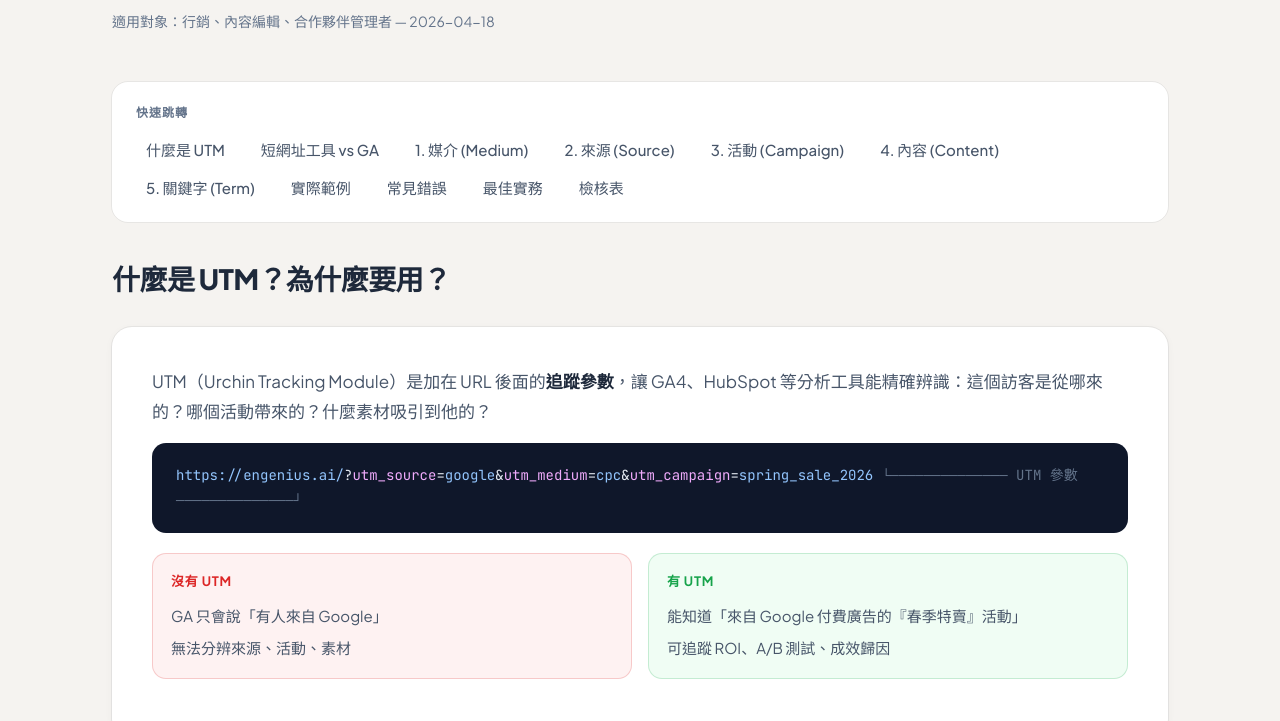
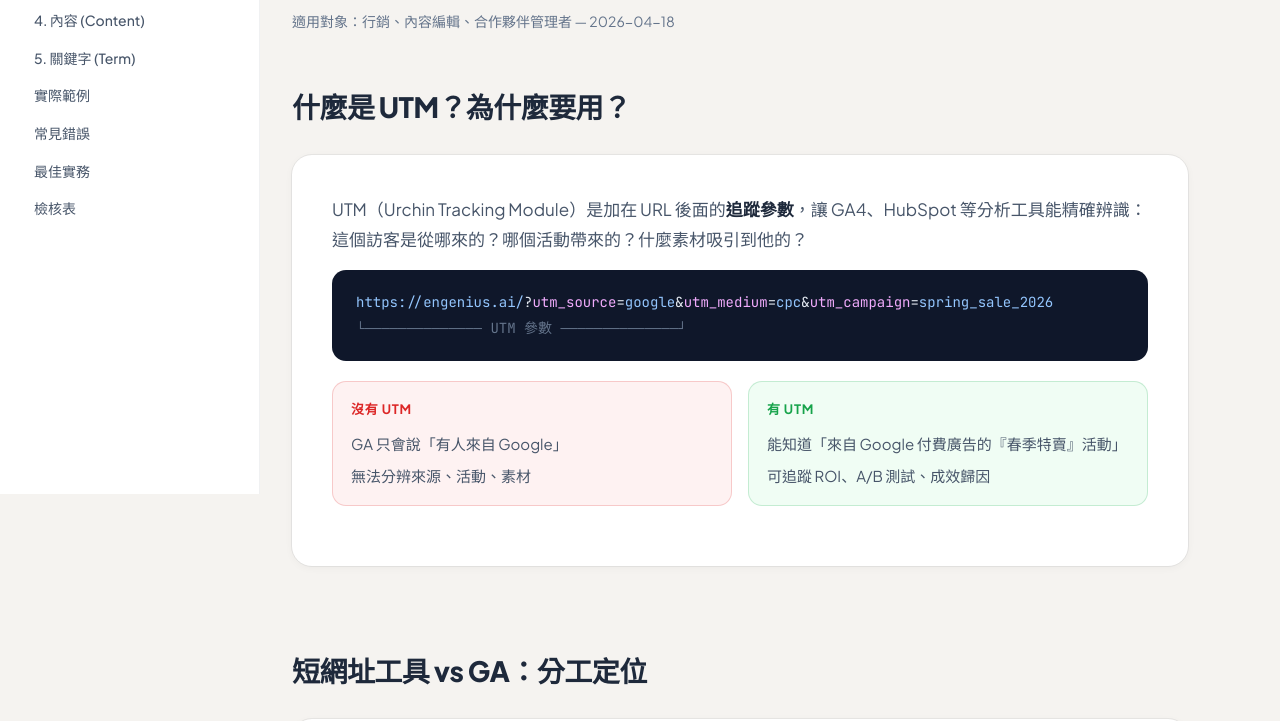
Before and after one commit to terrelyeh/comms-docs, a plain HTML site: page utm-parameters-guide.html in a window 1280 px wide. Shown: the part 306-1027 px from the top of the page. Drawn offline with Linux system fonts and the light colour scheme.

Commit message:
feat(utm-guide): 目錄改為左側固定側邊欄 + 滾動高亮
- TOC 從頁首橫條改為 260px 固定左側面板
- 加入 scroll-spy（IntersectionObserver）標註當前章節
- 960px 以下自動退回橫條式 TOC

```diff
--- a/utm-parameters-guide.html
+++ b/utm-parameters-guide.html
@@ -108,34 +108,49 @@
       font-size: 14px; color: var(--text-tertiary); margin-top: 12px;
     }
 
-    /* ---- TOC ---- */
+    /* ---- TOC (fixed left sidebar) ---- */
     .toc {
-      max-width: 1120px; margin: 0 auto; padding: 0 32px 32px;
+      position: fixed;
+      top: 60px; left: 0; bottom: 0;
+      width: 260px;
+      background: var(--card);
+      border-right: 1px solid var(--ring);
+      overflow-y: auto;
+      padding: 28px 20px 40px;
+      z-index: 20;
     }
-    .toc-card {
-      background: var(--card); border-radius: 16px;
-      outline: 1px solid var(--ring);
-      padding: 20px 24px;
-    }
+    .toc-card { background: transparent; padding: 0; outline: none; }
     .toc-card .toc-label {
-      font-size: 12px; font-weight: 700; letter-spacing: 0.08em;
+      font-size: 11px; font-weight: 700; letter-spacing: 0.1em;
       color: var(--text-tertiary); text-transform: uppercase;
-      margin-bottom: 12px;
+      margin-bottom: 14px; padding: 0 10px;
     }
     .toc-list {
-      display: flex; flex-wrap: wrap; gap: 8px 16px;
+      display: flex; flex-direction: column; gap: 2px;
       list-style: none;
     }
     .toc-list a {
+      display: block;
       color: var(--text-secondary); text-decoration: none;
-      font-size: 15px; font-weight: 500;
-      padding: 4px 10px; border-radius: 8px;
+      font-size: 14px; font-weight: 500;
+      padding: 8px 12px; border-radius: 8px;
+      border-left: 2px solid transparent;
       transition: all 0.15s;
+      line-height: 1.4;
     }
     .toc-list a:hover { background: var(--violet-bg); color: var(--violet); }
+    .toc-list a.active {
+      background: var(--violet-bg);
+      color: var(--violet);
+      border-left-color: var(--violet);
+      font-weight: 600;
+    }
+
+    /* ---- Main content wrapper (offsets for fixed sidebar) ---- */
+    .hero, .section, .footer { margin-left: 260px; }
 
     /* ---- Sections ---- */
-    .section { max-width: 1120px; margin: 0 auto; padding: 0 32px 56px; scroll-margin-top: 80px; }
+    .section { max-width: 960px; margin-right: auto; padding: 0 32px 56px; scroll-margin-top: 80px; }
     .section-title {
       font-size: 28px; font-weight: 800; letter-spacing: -0.02em;
       color: var(--text-primary); margin-bottom: 24px;
@@ -325,12 +340,29 @@
     .footer a:hover { background: rgba(124,58,237,0.15); }
 
     /* ---- RWD ---- */
+    @media (max-width: 960px) {
+      /* Tablet / mobile: sidebar becomes a top horizontal strip */
+      .toc {
+        position: static;
+        width: auto; height: auto;
+        border-right: none;
+        border-bottom: 1px solid var(--ring);
+        padding: 16px 24px;
+        overflow-y: visible;
+      }
+      .toc-card .toc-label { padding: 0; margin-bottom: 10px; }
+      .toc-list { flex-direction: row; flex-wrap: wrap; gap: 6px 8px; }
+      .toc-list a { padding: 4px 10px; border-left: none; font-size: 13px; }
+      .toc-list a.active { border-left: none; }
+      .hero, .section, .footer { margin-left: 0; }
+    }
+
     @media (max-width: 640px) {
       body { font-size: 16px; }
       .hero { padding: 40px 20px 32px; }
       .hero h1 { font-size: 28px; }
       .hero .subtitle { font-size: 16px; }
-      .toc { padding: 0 20px 24px; }
+      .toc { padding: 12px 20px; }
       .toc-list { gap: 6px 10px; }
       .section { padding: 0 20px 40px; }
       .section-title { font-size: 22px; }
@@ -377,7 +409,7 @@
   <!-- TOC -->
   <div class="toc">
     <div class="toc-card">
-      <div class="toc-label">快速跳轉</div>
+      <div class="toc-label">目錄</div>
       <ul class="toc-list">
         <li><a href="#what-is-utm">什麼是 UTM</a></li>
         <li><a href="#tool-vs-ga">短網址工具 vs GA</a></li>
@@ -826,5 +858,35 @@
       返回目錄
     </a>
   </div>
+
+  <script>
+    (function () {
+      const links = Array.from(document.querySelectorAll('.toc-list a[href^="#"]'));
+      const map = new Map();
+      links.forEach(a => {
+        const id = a.getAttribute('href').slice(1);
+        const el = document.getElementById(id);
+        if (el) map.set(el, a);
+      });
+      if (!map.size) return;
+
+      const setActive = (entry) => {
+        links.forEach(a => a.classList.remove('active'));
+        entry.classList.add('active');
+      };
+
+      const io = new IntersectionObserver((entries) => {
+        const visible = entries
+          .filter(e => e.isIntersecting)
+          .sort((a, b) => a.target.offsetTop - b.target.offsetTop);
+        if (visible.length) {
+          const link = map.get(visible[0].target);
+          if (link) setActive(link);
+        }
+      }, { rootMargin: '-80px 0px -70% 0px', threshold: 0 });
+
+      map.forEach((_link, section) => io.observe(section));
+    })();
+  </script>
 </body>
 </html>
```
